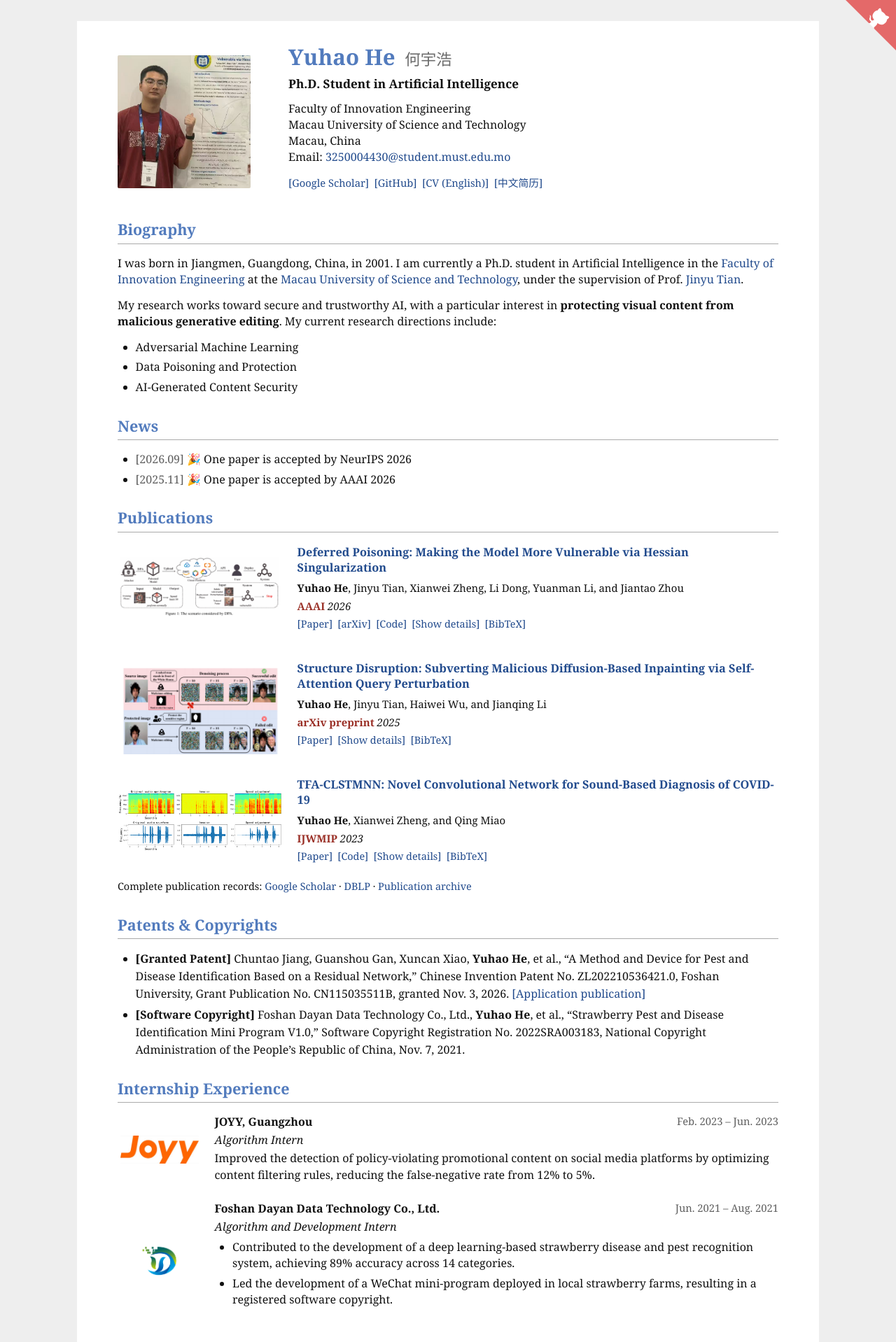
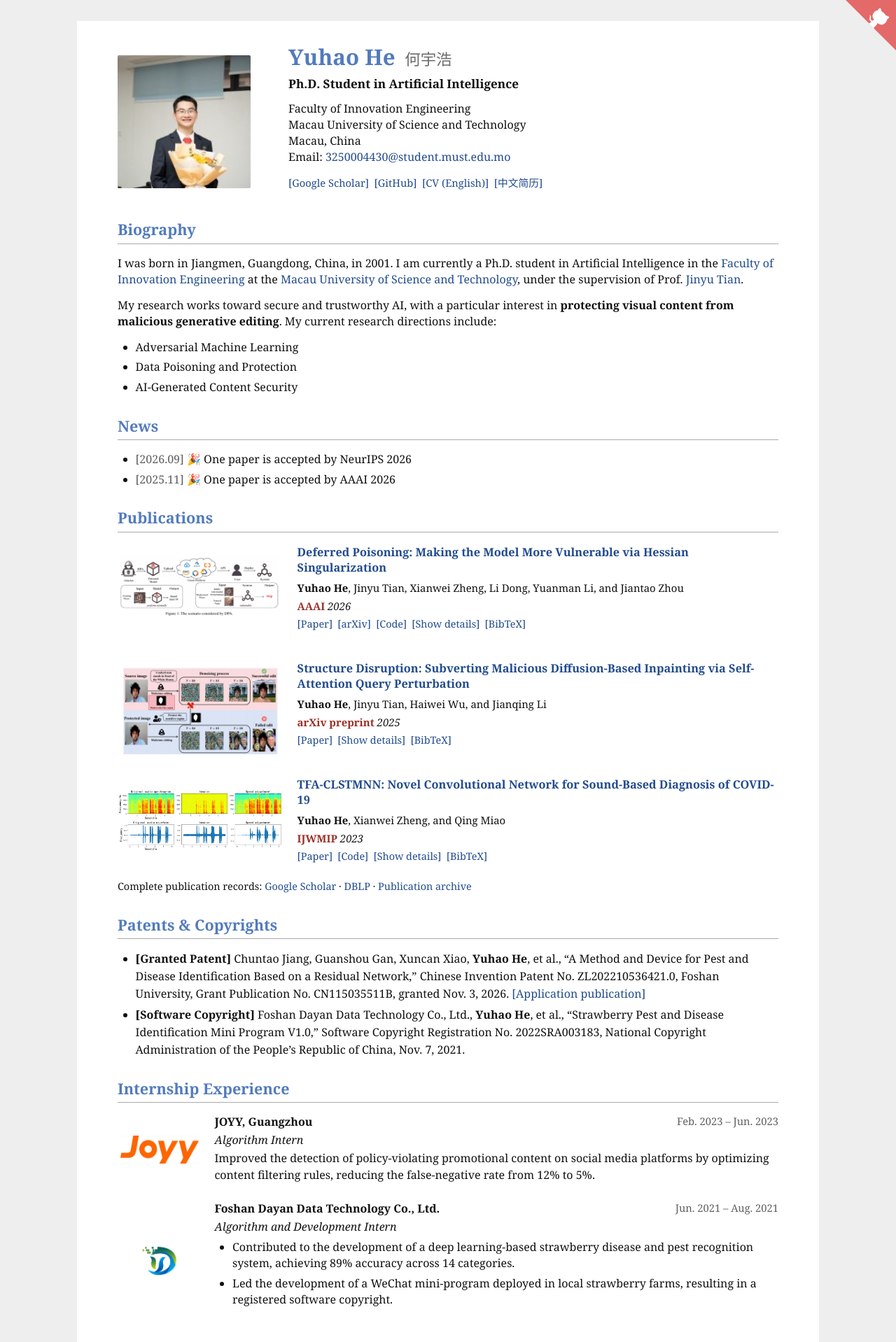
Before and after one commit to Anson-He/Anson-He.github.io, a Jekyll site: the page built from _pages/about.md, in a window 1280 px wide. Shown: the top 1918 px of the page at 70% size. Built offline with Jekyll 4.4.1, drawn with Linux system fonts in a browser that asks for light colours.

Commit message:
Restore previous profile photo while keeping YH favicon

```diff
--- a/_layouts/default.html
+++ b/_layouts/default.html
@@ -13,9 +13,9 @@
     <meta property="og:title" content="{% if page.url == "/" %}Yuhao He | 何宇浩{% else %}{{ page.title | default: site.title | strip_html | escape }}{% endif %}">
     <meta property="og:description" content="{{ page.excerpt | default: site.description | strip_html | strip_newlines | escape }}">
     <meta property="og:url" content="{{ page.url | absolute_url }}">
-    <meta property="og:image" content="{{ '/images/yuhao-he-poster.jpg' | absolute_url }}">
+    <meta property="og:image" content="{{ '/images/google-scholar-avatar.jpg' | absolute_url }}">
     <link rel="icon" type="image/svg+xml" sizes="any" href="{{ '/images/favicon-yh.svg' | relative_url }}?v=20261106">
-    <link rel="stylesheet" href="{{ '/assets/css/jemdoc.css' | relative_url }}?v=20261106-avatar">
+    <link rel="stylesheet" href="{{ '/assets/css/jemdoc.css' | relative_url }}?v=20261106-avatar-restored">
     {% if page.url == "/" %}
     <script type="application/ld+json">
       {
@@ -24,7 +24,7 @@
         "name": "Yuhao He",
         "alternateName": "何宇浩",
         "url": "{{ site.url }}",
-        "image": "{{ '/images/yuhao-he-poster.jpg' | absolute_url }}",
+        "image": "{{ '/images/google-scholar-avatar.jpg' | absolute_url }}",
         "jobTitle": "Ph.D. Student in Artificial Intelligence",
         "affiliation": {
           "@type": "CollegeOrUniversity",
--- a/_pages/about.md
+++ b/_pages/about.md
@@ -9,7 +9,7 @@
 
 <header class="profile-header">
   <div class="profile-header__photo">
-    <img src="{{ '/images/yuhao-he-poster.jpg' | relative_url }}" alt="Yuhao He | 何宇浩" width="190" height="190">
+    <img src="{{ '/images/google-scholar-avatar.jpg' | relative_url }}" alt="Yuhao He | 何宇浩" width="190" height="190">
   </div>
   <div class="profile-header__info">
     <h1>Yuhao He <span class="chinese-name">何宇浩</span></h1>
--- a/assets/css/jemdoc.css
+++ b/assets/css/jemdoc.css
@@ -158,21 +158,12 @@
   padding-right: 46px;
 }
 
-.profile-header__photo {
+.profile-header__photo img {
+  display: block;
   width: 190px;
   height: 190px;
-  overflow: hidden;
   border-radius: 2px;
-}
-
-.profile-header__photo img {
-  display: block;
-  width: 100%;
-  height: 100%;
   object-fit: cover;
-  object-position: center top;
-  transform: scale(1.7);
-  transform-origin: 25% 75%;
 }
 
 .profile-header__info h1 {
@@ -489,7 +480,7 @@
     padding-right: 32px;
   }
 
-  .profile-header__photo {
+  .profile-header__photo img {
     width: 145px;
     height: 145px;
   }
@@ -516,7 +507,7 @@
     padding-right: 26px;
   }
 
-  .profile-header__photo {
+  .profile-header__photo img {
     width: 112px;
     height: 112px;
   }
```
